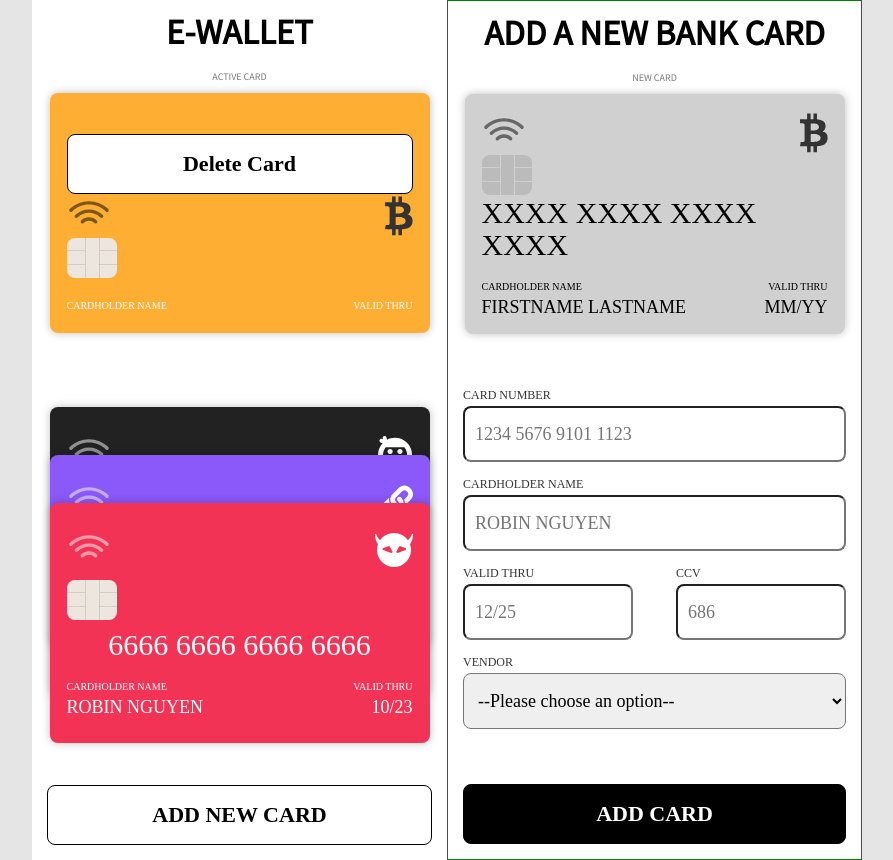
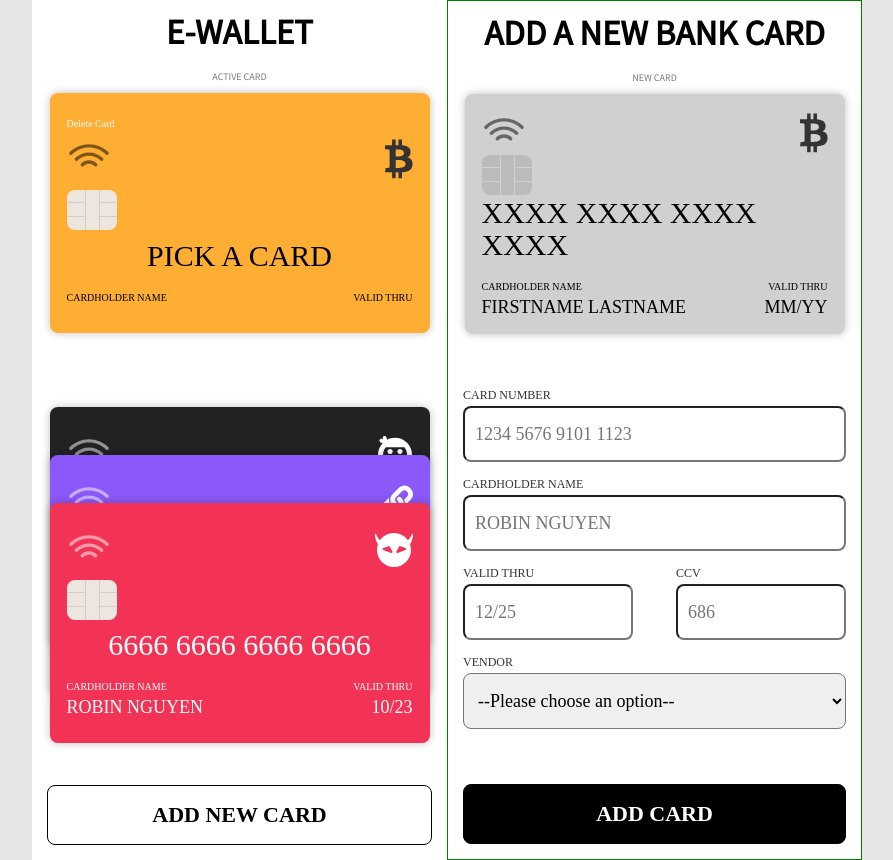
Before and after one commit to NguyenRobin/e-wallet-inlamningsuppgift, a React (Vite) app: page / in a window 1280 px wide. Shown: the whole page, without its empty margins (193-1086 px from the left). Built offline with nearby package versions, Linux system fonts and the light colour scheme; a web font is replaced by a local one.

Commit message:
localStorage works with remove and add. Delete card works, when active card is deleted it return CARD component

```diff
--- a/src/App.jsx
+++ b/src/App.jsx
@@ -6,7 +6,7 @@ import AddCard from './views/AddCard';
 
 function App() {
   const [wallet, setWallet] = useState(myWalletWithCards);
-  const [deleteCard, setDeleteCard] = useState(false);
+
   useEffect(() => {
     const myWallet = JSON.parse(localStorage.getItem('my-wallet'));
     if (myWallet) {
@@ -15,22 +15,28 @@ function App() {
   }, []);
 
   function addCardToWallet(card) {
-    // if (wallet.length > 10) return;
-    // setWallet((prevWallet) => [...prevWallet, card]);
-    const newWallet = [...wallet, card];
-    setWallet(newWallet);
-    localStorage.setItem('my-wallet', JSON.stringify(newWallet));
+    if (wallet.length > 10) return;
+
+    setWallet((prevWallet) => {
+      const id = wallet.length;
+      const walletWithID = { id, ...card };
+      const newWalletAddedCard = [...prevWallet, walletWithID];
+      localStorage.setItem('my-wallet', JSON.stringify(newWallet));
+      return newWalletAddedCard;
+    });
   }
 
   function removeCardFromWallet(id) {
-    setWallet(wallet.filter((card) => card.id !== id));
-    console.log(wallet);
+    setWallet((prevWallet) => {
+      const newWalletRemovedCard = prevWallet.filter((card) => card.id !== id);
+      localStorage.setItem('my-wallet', JSON.stringify(newWalletRemovedCard));
+      return newWalletRemovedCard;
+    });
   }
 
   return (
     <div className="App">
       <Home
-        deleteCard={deleteCard}
         removeCardFromWallet={removeCardFromWallet}
         myWalletWithCards={wallet}
       />
--- a/src/components/Card.css
+++ b/src/components/Card.css
@@ -76,5 +76,5 @@
 .card-holder__section,
 .card-holder__information p,
 .card-holder__customer p {
-  color: #fff;
+  color: #000;
 }
--- a/src/components/Card.jsx
+++ b/src/components/Card.jsx
@@ -8,24 +8,25 @@ function Card({
   valid,
   cardNumber,
   cardColor,
-  index,
   transformY,
   textColor,
-  onClick,
-  deleteCard,
+  activeCard,
+  deleteCardText,
   removeCardFromWallet,
 }) {
   return (
     <article
-      onClick={onClick}
+      onClick={activeCard}
       className="card"
       style={{
         backgroundColor: cardColor,
         transform: transformY,
       }}
     >
-      {deleteCard && (
-        <button onClick={removeCardFromWallet}>Delete Card</button>
+      {deleteCardText && (
+        <p style={{ color: '#fff' }} onClick={removeCardFromWallet}>
+          Delete Card
+        </p>
       )}
       <section className="card-symbols">
         <img
--- a/src/components/CardForm.jsx
+++ b/src/components/CardForm.jsx
@@ -18,9 +18,6 @@ function CardForm({
   const [CCV, setCCV] = useState('');
   const [vendor, setVendor] = useState('');
 
-  function checkCardNumberIsValid(event) {
-    console.log(event);
-  }
   function cardNumberHandler(event) {
     // const enteredNumber = event.target.value;
     // const checkEveryFourthCharacter = enteredNumber.match(/.{1,4}/g);
@@ -67,10 +64,10 @@ function CardForm({
         vendors: `./public/images/vendor-${vendorLogo}.svg`,
       },
       cardColor: background,
+      textColor: textColor,
     };
     addCardToWallet(newCard);
     setCardNumber('');
-    console.log(newCard);
   }
 
   return (
--- a/src/components/CardStack.jsx
+++ b/src/components/CardStack.jsx
@@ -3,12 +3,15 @@ import Card from './Card';
 import './CardStack.css';
 
 function CardStack({ myWalletWithCards, activeCard }) {
+  console.log(myWalletWithCards);
   return (
     <section className="card-wallet">
       {myWalletWithCards.map((card, index) => (
         <Card
           // onClick={() => clickedCard(card)}
-          onClick={() => activeCard(card)}
+          // myWalletWithCards={myWalletWithCards}
+          textColor={card.textColor}
+          activeCard={() => activeCard(card)}
           className={card}
           key={index}
           wifiLogo={card.images.wifi}
@@ -18,7 +21,6 @@ function CardStack({ myWalletWithCards, activeCard }) {
           vendorsLogo={card.images.vendors}
           cardNumber={card.cardNumber}
           cardColor={card.cardColor}
-          index={index}
           transformY={`translateY(${
             myWalletWithCards.length <= 3
               ? index * 20
--- a/src/components/data.jsx
+++ b/src/components/data.jsx
@@ -1,6 +1,6 @@
 const myWalletWithCards = [
   {
-    id: 1,
+    id: 0,
     name: 'ROBIN NGUYEN',
     valid: '12/22',
     images: {
@@ -10,10 +10,11 @@ const myWalletWithCards = [
     },
     cardNumber: '1234 5676 9101 1123',
     cardColor: '#222222',
+    textColor: '#fff',
   },
 
   {
-    id: 2,
+    id: 1,
     name: 'ROBIN NGUYEN',
     valid: '10/25',
     images: {
@@ -23,9 +24,10 @@ const myWalletWithCards = [
     },
     cardNumber: '1234 5676 9101 1123',
     cardColor: '#8B58F9',
+    textColor: '#fff',
   },
   {
-    id: 3,
+    id: 2,
     name: 'ROBIN NGUYEN',
     valid: '10/23',
     images: {
@@ -35,6 +37,7 @@ const myWalletWithCards = [
     },
     cardNumber: '6666 6666 6666 6666',
     cardColor: '#F33355',
+    textColor: '#fff',
   },
 ];
 
--- a/src/views/Home.jsx
+++ b/src/views/Home.jsx
@@ -1,38 +1,48 @@
-import React, { useState } from 'react';
+import React, { useState, useEffect } from 'react';
 import Top from '../components/Top';
 import './Home.css';
 import Card from '../components/Card';
 import CardStack from '../components/CardStack';
 import Button from '../components/Button';
 
-function Home({ myWalletWithCards, removeCardFromWallet, deleteCard }) {
-  const [textColor, setTextColor] = useState('#000');
+function Home({ myWalletWithCards, removeCardFromWallet }) {
   const [myCard, setMyCard] = useState(myWalletWithCards);
+  const [deleteCardText, setDeleteCardText] = useState(false);
 
   function activeCard(card) {
     setMyCard(card);
     console.log(card);
   }
 
+  function isDeleted() {
+    removeCardFromWallet(myCard.id);
+    setMyCard({});
+  }
+
   return (
     <article className="home">
       <Top title="E-WALLET" type="ACTIVE CARD" />
+
+      {myWalletWithCards.length === 0 ? (
+        <Card cardNumber="NO ACTIVE CARD" />
+      ) : (
         <Card
-        // textColor={textColor}
-        deleteCard={() => deleteCard(true)}
-        onClick={() => removeCardFromWallet(myCard.id)}
+          removeCardFromWallet={() => isDeleted()}
+          deleteCardText={() => setDeleteCardText(true)}
+          className={myCard.card}
           wifiLogo={myCard.images?.wifi}
           vendorsLogo={myCard.images?.vendors}
           chipLogo={myCard.images?.chip}
-        className={myCard.card}
-        cardNumber={myCard.cardNumber}
+          cardNumber={myCard.cardNumber ? myCard.cardNumber : 'PICK A CARD'}
           name={myCard.name}
           valid={myCard.valid}
           cardColor={myCard.cardColor}
+          textColor={myCard.textColor}
         />
+      )}
+
       <CardStack
         activeCard={activeCard}
-        textColor={textColor}
         myWalletWithCards={myWalletWithCards}
       />
       <Button btnText="ADD NEW CARD" />
```
Lines whose indentation alone changed are shown as unchanged.
